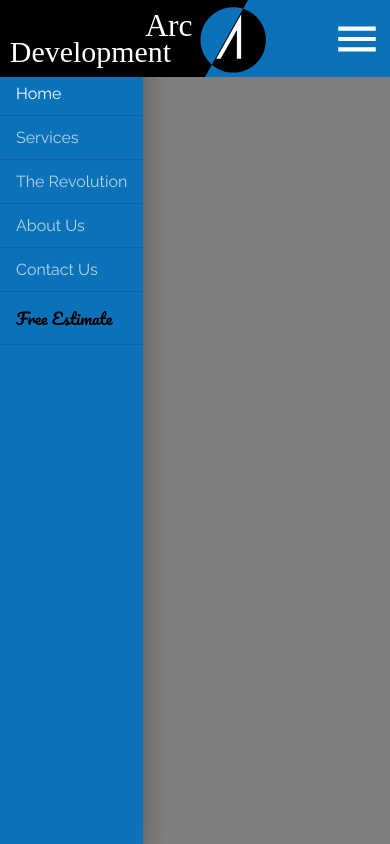
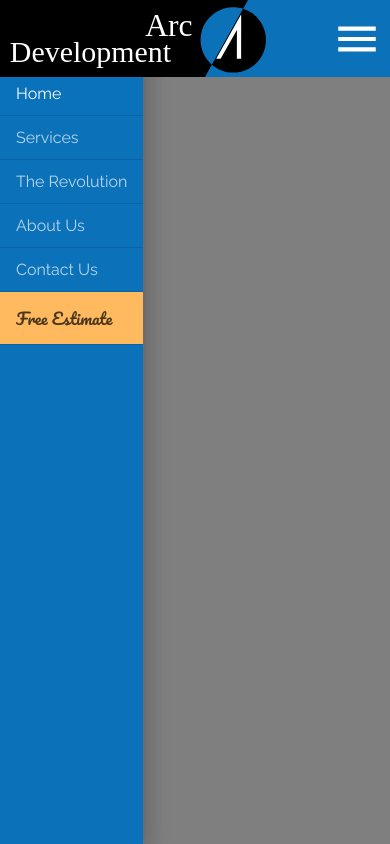
Before and after one commit to monello/hifi-material-ui, a React (Create React App) app: page / in a window 390 px wide. Both pictures are taken after a click on the button 357 px from the left and 38 px from the top of the page. Built offline with nearby package versions, Linux system fonts and the light colour scheme.

Commit message:
Fixed the class vs className properties on the ListItem and ListItemText components

```diff
--- a/src/components/ui/Header.jsx
+++ b/src/components/ui/Header.jsx
@@ -345,13 +345,13 @@ const Header = (props) => {
             component={Link}
             to="/estimate"
             selected={activeTab === 5}
-            className={{
+            classes={{
               root: classes.drawerItemEstimate,
               selected: classes.drawerItemSelected,
             }}
           >
             <ListItemText
-              classses={classes.drawerItem}
+              className={classes.drawerItem}
               sx={{
                 ...theme.typography.estimate,
                 color: theme.palette.common.black,
```
